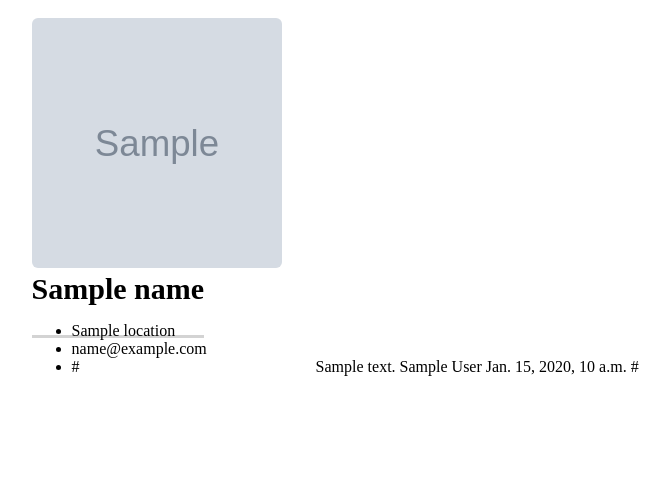
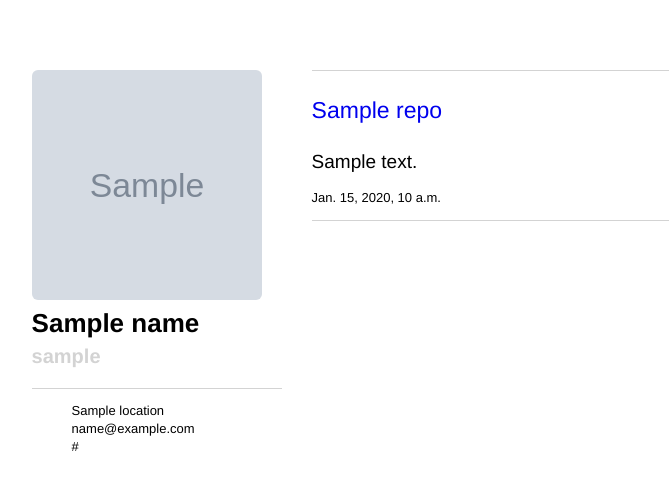
Before and after one commit to tiy-lv-python-2015-06/github-api, a Django app: template github_api/templates/user_profile.html in a window 1280 px wide. Shown: the top 490 px of the page, without its empty margins (166-835 px from the left). Run offline with Django 3.2, Linux system fonts and the light colour scheme; the template is opened without the code that fills it: most values are stand-ins (such as "Sample title", 1, 10 or a date in 2020); grey boxes marked "Sample" are stand-in pictures.

Commit message:
Everything working.

```diff
--- a/github_api/global/css/site-style.css
+++ b/github_api/global/css/site-style.css
@@ -1,35 +1,79 @@
 /** {*/
     /*border: 1px solid red;*/
 /*}*/
+body {
+    font: 13px/1.4 Helvetica, arial, nimbussansl, liberationsans, freesans, clean, sans-serif, "Segoe UI Emoji", "Segoe UI Symbol";
+}
+
+a:link{
+    text-decoration: none;
+}
+a:hover{
+    text-decoration: underline;
+}
 
 .profile {
     padding: 10px 15% 10px 15%;
+    margin: 60px 0 0 0 ;
+}
+
+.border-bottom{
+    border-bottom: 1px solid lightgrey;
 }
 
 .left-bar{
     display: inline-block;
+    float: left;
     width: 250px;
     padding: 0 30px 0 0;
+    height: auto;
 }
 
-.border-bottom{
-    border-bottom: solid lightgrey;
+.name {
+    display: block;
+    font-weight: bold;
+    font-size: 26px;
 }
 
-#avatar{
-    border-radius: 6px;
-    height: 250px;
-    width: 250px;
+.repo {
+    border-bottom: 1px solid lightgray;
+    border-top: 1px solid lightgray;
+    /*padding: 30px 0 30px 0;*/
 }
 
-#name {
-    padding: 0 0 30px 0;
-    font-weight: bold;
-    font-size: 30px;
-    border-bottom: solid lightgrey;
+.repo-name{
+    display: block;
+    font-size: 23px;
+    padding: 1em 0 1em 0;
 }
 
-#repos {
+.repo-description{
+    font-size: 19px;
+    padding: 0 0 1em 0;
+}
+.repo-updated{
+    display: block;
+    padding: 1em 0 1em 0;
+}
+
+.repos {
     display: inline-block;
     width: 60%;
 }
+#avatar{
+    border-radius: 6px;
+    height: 230px;
+    width: 230px;
+}
+
+#login {
+    color: lightgray;
+    font-size: 20px;
+    margin: 0 0 18px 0;
+}
+
+#info {
+    list-style: none;
+    text-align: left;
+    width: 100%;
+}
--- a/github_api/templates/user_profile.html
+++ b/github_api/templates/user_profile.html
@@ -11,20 +11,23 @@
 <div class="profile">
     <div class="left-bar">
         <img src="{{ avatar_url }}" alt="Avatar" id="avatar">
-        <span id="name">{{ name }}</span>
-        <ul>
+        <div class="border-bottom">
+            <span class="name">{{ name }}</span>
+            <span class="name" id="login">{{ login }}</span>
+        </div>
+        <ul id="info">
             <li>{{ location }}</li>
             <li>{{ email }}</li>
             <li>{{ html_url }}</li>
+
         </ul>
     </div>
-    <div id="repos">
+    <div class="repos">
     {% for repo in repo_detail %}
-        <div>
-        {{ repo.description }}
-        {{ repo.full_name }}
-        {{ repo.updated_at }}
-        {{ repo.url }}
+        <div class="repo">
+            <a href="{{ repo.url }}" class="repo-name">{{ repo.name }}</a>
+            <span class="repo-description">{{ repo.description }}</span>
+            <span class="repo-updated">{{ repo.updated_at }}</span>
         </div>
     {% endfor %}
     </div>
```
